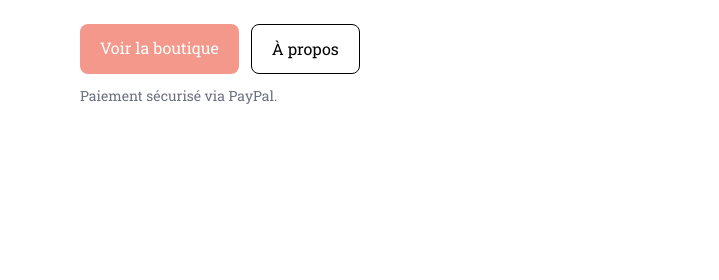
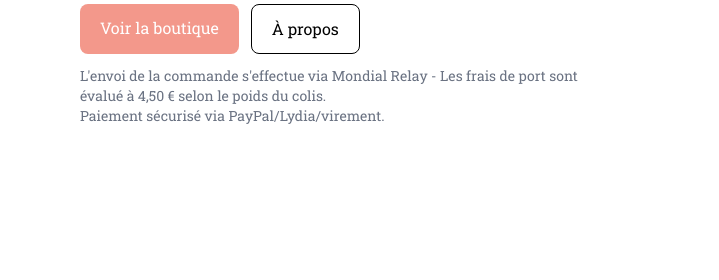
Before and after one commit to emiliecaillot/emycrochet, a website: page index.html in a window 1280 px wide. Shown: the part 1016-1296 px from the top of the page, 0-719 px from the left. Drawn offline with Linux system fonts and the light colour scheme; no server answers; a web font is replaced by a local one.

Commit message:
Mise à jour de la page d'accueil

```diff
--- a/index.html
+++ b/index.html
@@ -263,8 +263,13 @@
               À propos
             </a>
           </div>
+          <!-- <p class="mt-3 text-sm text-gray-500">
+            Paiement sécurisé via PayPal.
+          </p> -->
           <p class="mt-3 text-sm text-gray-500">
-            Paiement sécurisé via PayPal.
+            L'envoi de la commande s'effectue via Mondial Relay - Les frais de
+            port sont évalué à 4,50 € selon le poids du colis.
+            <div class="italic text-sm text-gray-500">Paiement sécurisé via PayPal/Lydia/virement.</div>
           </p>
         </div>
         <div class="aspect-square rounded-xl grid place-items-center">
```
